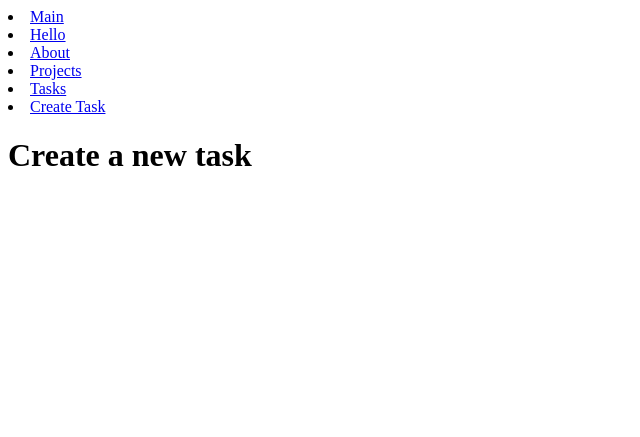
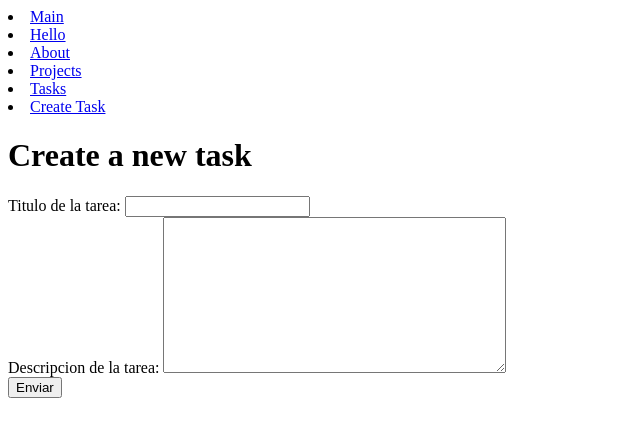
Before and after one commit to EricWithC04/django-practice, a Django app: page /new_task in a window 1280 px wide. Shown: the top 437 px of the page, without its empty margins (0-640 px from the left). Run offline with Django 5.2, Linux system fonts and the light colour scheme.

Commit message:
feat: form for new task

```diff
--- /dev/null
+++ b/queries/forms.py
@@ -0,0 +1,5 @@
+from django import forms
+
+class CreateNewTask(forms.Form):
+    title = forms.CharField(label="Titulo de la tarea", max_length=200)
+    description = forms.CharField(label="Descripcion de la tarea", widget=forms.Textarea)
--- a/queries/templates/create_tasks.html
+++ b/queries/templates/create_tasks.html
@@ -3,8 +3,12 @@
 {% block content %}
 
 <h1>Create a new task</h1>
+
 <form action="">
-
+    {{ form }}
+    <button type="submit">
+        Enviar
+    </button>
 </form>
 
 {% endblock %}
--- a/queries/views.py
+++ b/queries/views.py
@@ -1,6 +1,7 @@
 from django.shortcuts import render, get_object_or_404
 from django.http import HttpResponse
 from .models import Project, Task
+from .forms import CreateNewTask
 
 # Create your views here.
 def hello(request):
@@ -16,7 +17,9 @@ def main(request):
     return render(request, "main.html")
 
 def new_task(request):
-    return render(request, "create_tasks.html")
+    return render(request, "create_tasks.html", {
+        "form": CreateNewTask()
+    })
 
 def user(request, user_id):
     return HttpResponse(f"<h1>Hello {user_id}!</h1>")
```
